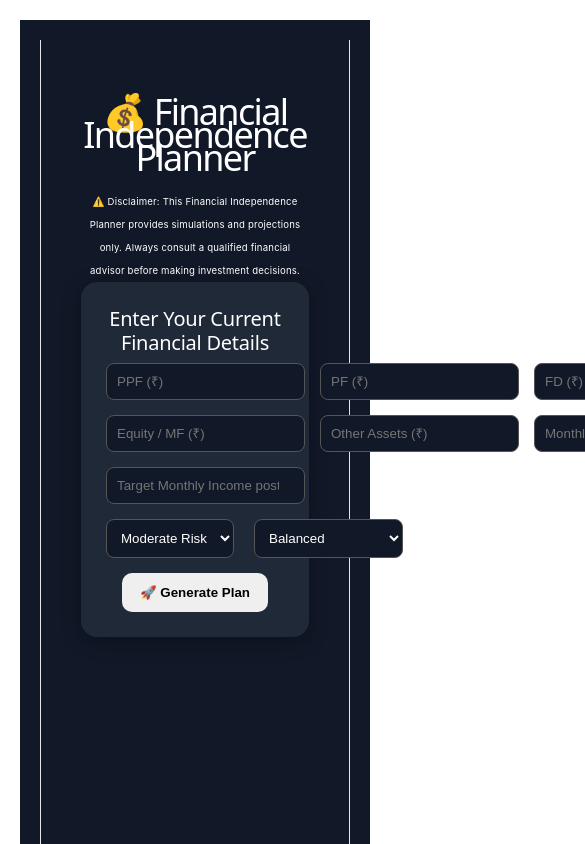
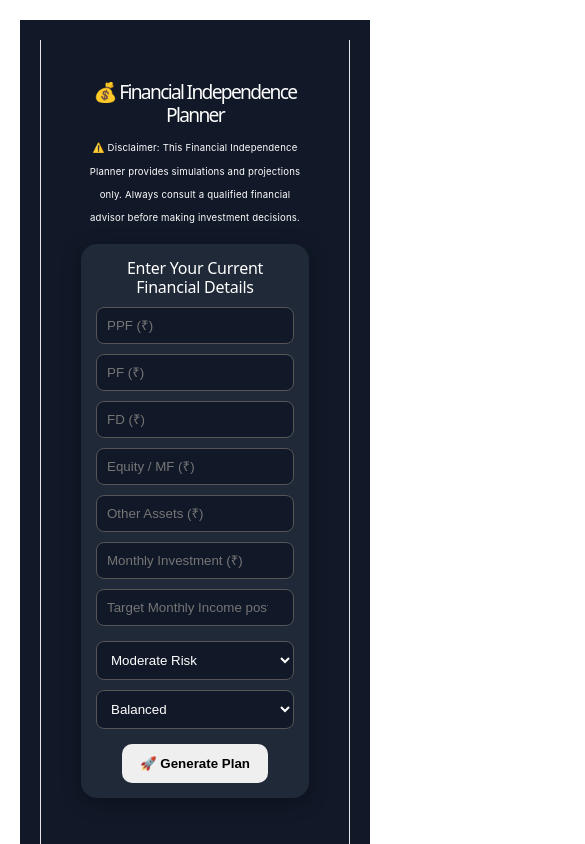
Before and after one commit to ameyadm1991/fi-planner, a React app in the folder frontend/: page / in a window 390 px wide. Shown: the top 844 px of the page, 585 px wide, since content can reach past the window. Built offline with nearby package versions, Linux system fonts and the light colour scheme; the HTML template or start-up script is replaced by a standard one; what chartjs-plugin-datalabels would draw is missing.

Commit message:
mobile compatible css

```diff
--- a/frontend/src/App.css
+++ b/frontend/src/App.css
@@ -1,3 +1,4 @@
+/* Base & container */
 body, html, #root, .app-container {
   margin: 0;
   font-family: "Inter", sans-serif;
@@ -5,12 +6,15 @@ body, html, #root, .app-container {
   color: #fff;
   min-height: 100vh;
   padding: 20px;
+  box-sizing: border-box;
 }
 
-h1,h2,h3,h4,h5 {
+h1, h2, h3, h4, h5 {
   color: #fff;
+  margin: 0 0 10px 0;
 }
 
+/* Input card */
 .input-card {
   background: #1f2937;
   padding: 25px;
@@ -21,7 +25,7 @@ h1,h2,h3,h4,h5 {
 
 .input-grid {
   display: grid;
-  grid-template-columns: repeat(3, 1fr);
+  grid-template-columns: repeat(auto-fit, minmax(140px, 1fr));
   gap: 15px;
 }
 
@@ -40,9 +44,11 @@ h1,h2,h3,h4,h5 {
   outline: none;
 }
 
+/* Dropdowns */
 .dropdowns {
   display: flex;
-  gap: 20px;
+  flex-wrap: wrap;
+  gap: 10px;
   margin-top: 15px;
 }
 
@@ -52,8 +58,11 @@ select {
   background: #111827;
   color: #fff;
   border: 1px solid #555;
+  flex: 1;
+  min-width: 120px;
 }
 
+/* Buttons */
 button {
   padding: 12px 18px;
   border-radius: 10px;
@@ -61,6 +70,7 @@ button {
   font-weight: bold;
   cursor: pointer;
   margin-top: 15px;
+  flex-shrink: 0;
 }
 
 button:disabled {
@@ -78,6 +88,7 @@ button:disabled {
   cursor: pointer;
 }
 
+/* Spinner */
 .spinner {
   margin-top: 15px;
   border: 4px solid #f3f3f3;
@@ -92,16 +103,18 @@ button:disabled {
   100% { transform: rotate(360deg); }
 }
 
+/* Cards */
 .card {
   background: #1f2937;
   padding: 20px;
   border-radius: 12px;
-  min-width: 300px;
+  min-width: 200px;
   box-shadow: 0 2px 8px rgba(0,0,0,0.3);
   text-align: center;
   margin-bottom: 20px;
 }
 
+/* Month card & table */
 .month-card {
   background: #1f2937;
   padding: 15px;
@@ -109,11 +122,16 @@ button:disabled {
   border-radius: 12px;
 }
 
+.table-wrapper {
+  overflow-x: auto;
+}
+
 .month-card table {
   width: 100%;
   border-collapse: collapse;
   color: #fff;
   font-size: 13px;
+  min-width: 500px;
 }
 
 .month-card th, .month-card td {
@@ -123,6 +141,7 @@ button:disabled {
   color: #fff;
 }
 
+/* Pagination */
 .pagination {
   display: flex;
   gap: 5px;
@@ -142,3 +161,56 @@ button:disabled {
   background: #4f46e5;
   border-color: #4f46e5;
 }
+
+/* Disclaimer */
+.disclaimer {
+  font-size: 0.7rem;
+  margin-bottom: 15px;
+}
+
+/* Responsive tweaks */
+@media (max-width: 768px) {
+  .input-card {
+    padding: 20px;
+  }
+
+  .input-grid {
+    grid-template-columns: repeat(auto-fit, minmax(120px, 1fr));
+    gap: 10px;
+  }
+
+  .dropdowns {
+    flex-direction: column;
+    gap: 10px;
+  }
+
+  h1 {
+    font-size: 1.5rem;
+  }
+
+  h2 {
+    font-size: 1.2rem;
+  }
+
+  .month-card table {
+    font-size: 12px;
+  }
+}
+
+@media (max-width: 480px) {
+  .input-card {
+    padding: 15px;
+  }
+
+  h1 {
+    font-size: 1.2rem;
+  }
+
+  h2 {
+    font-size: 1rem;
+  }
+
+  .month-card table {
+    font-size: 11px;
+  }
+}
```
